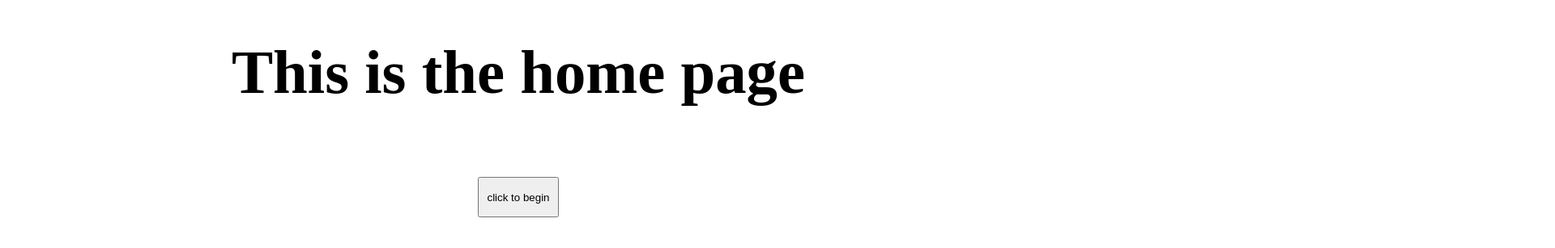
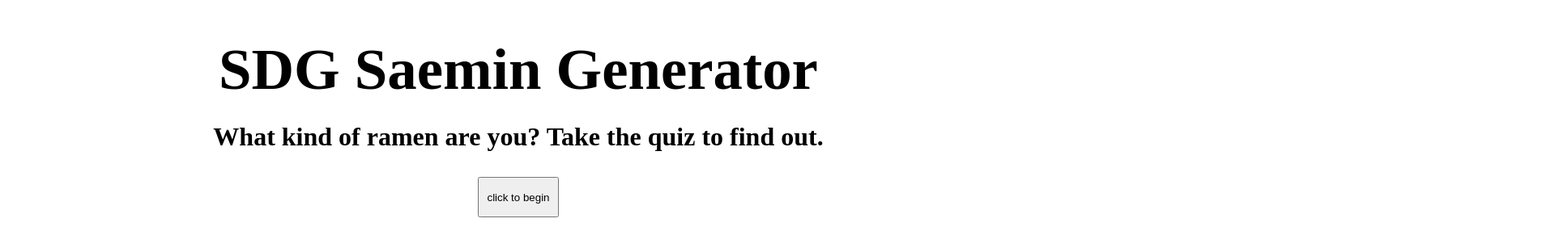
Before and after one commit to sdghi/saemin, a Vue app: page / in a window 1280 px wide. Shown: the part 261-568 px from the top of the page at 81% size, 1920 px wide, since content can reach past the window. Built offline with nearby package versions, Linux system fonts and the light colour scheme.

Commit message:
adds subtitle to the hero section

```diff
--- a/src/components/Home.vue
+++ b/src/components/Home.vue
@@ -1,6 +1,7 @@
 <template>
     <div id="app-container">
-        <h1 class="home-title" :class="{'quiz-started': quizStarted}">This is the home page</h1>
+        <h1 class="home-title" :class="{'quiz-started': quizStarted}">SDG Saemin Generator</h1>
+        <h3 v-if="!quizStarted" class="home-subtitle">What kind of ramen are you? Take the quiz to find out.</h3>
         <button v-if="!quizStarted" class="start-quiz-btn" @click="quizStarted = true">click to begin</button>
         <Quiz :quizStarted="quizStarted"/>
     </div>
@@ -23,6 +24,8 @@ export default {
 </script>
 
 <style lang="scss" scoped>
+@import "@/scss/_variables";
+
 #app-container {
   min-height: 100vh;
   width: 100%;
@@ -32,9 +35,29 @@ export default {
   position: relative;
   top: 2.5%;
   text-align: center;
-  font-size: 2vw;
+  font-size: 1.3rem;
   transition: all 0.3s ease-out;
-  transform: translateY(40vh) scale(3);
+  transform: translateY(40vh) scale(1.5);
+}
+
+.home-subtitle {
+  position: relative;
+  text-align: center;
+  top: 45vh;
+  font-size: 2rem;
+  width: 80%;
+  margin: 0 auto;
+  font-size: 1.3rem;
+}
+
+@media (min-width: $breakpoint-small) {
+  .home-title {
+    transform: translateY(40vh) scale(3.5);
+  }
+
+  .home-subtitle {
+    font-size: 2rem;
+  }
 }
 
 .home-title.quiz-started {
--- /dev/null
+++ b/src/scss/_variables.scss
@@ -0,0 +1 @@
+$breakpoint-small: 768px;
```
